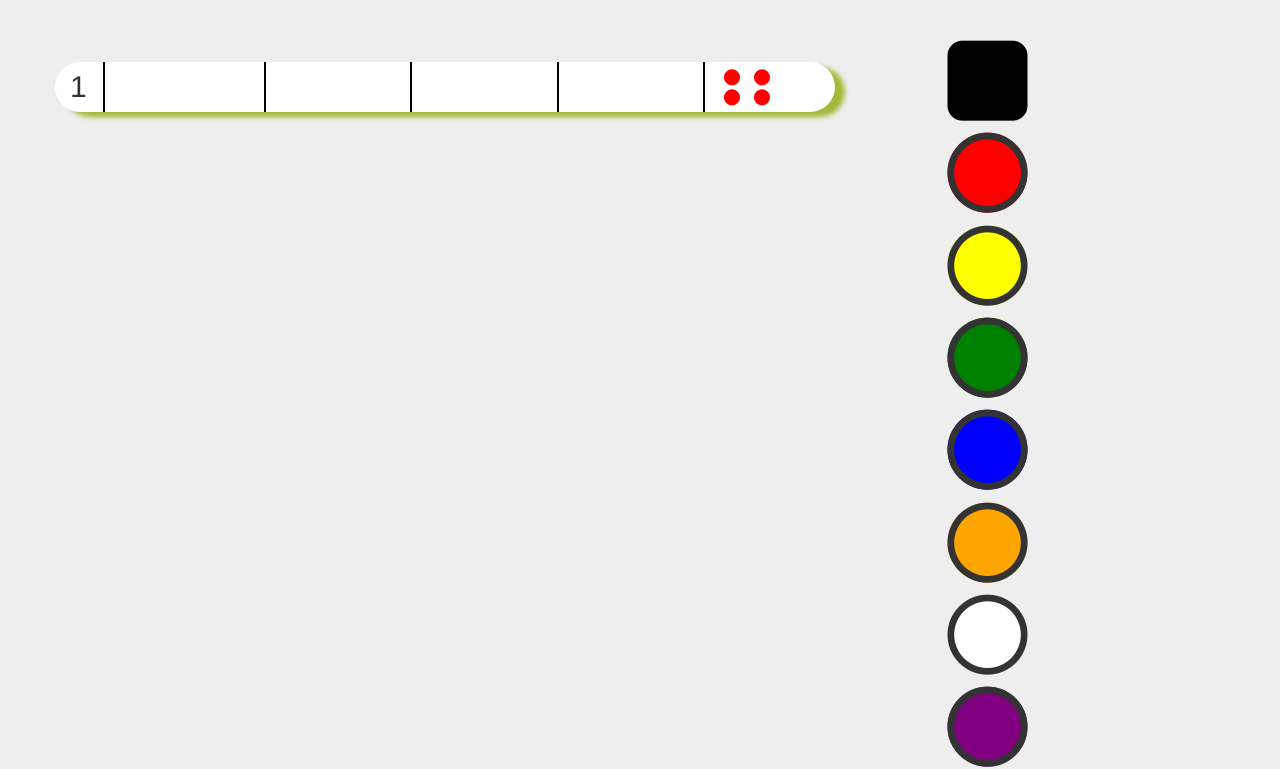
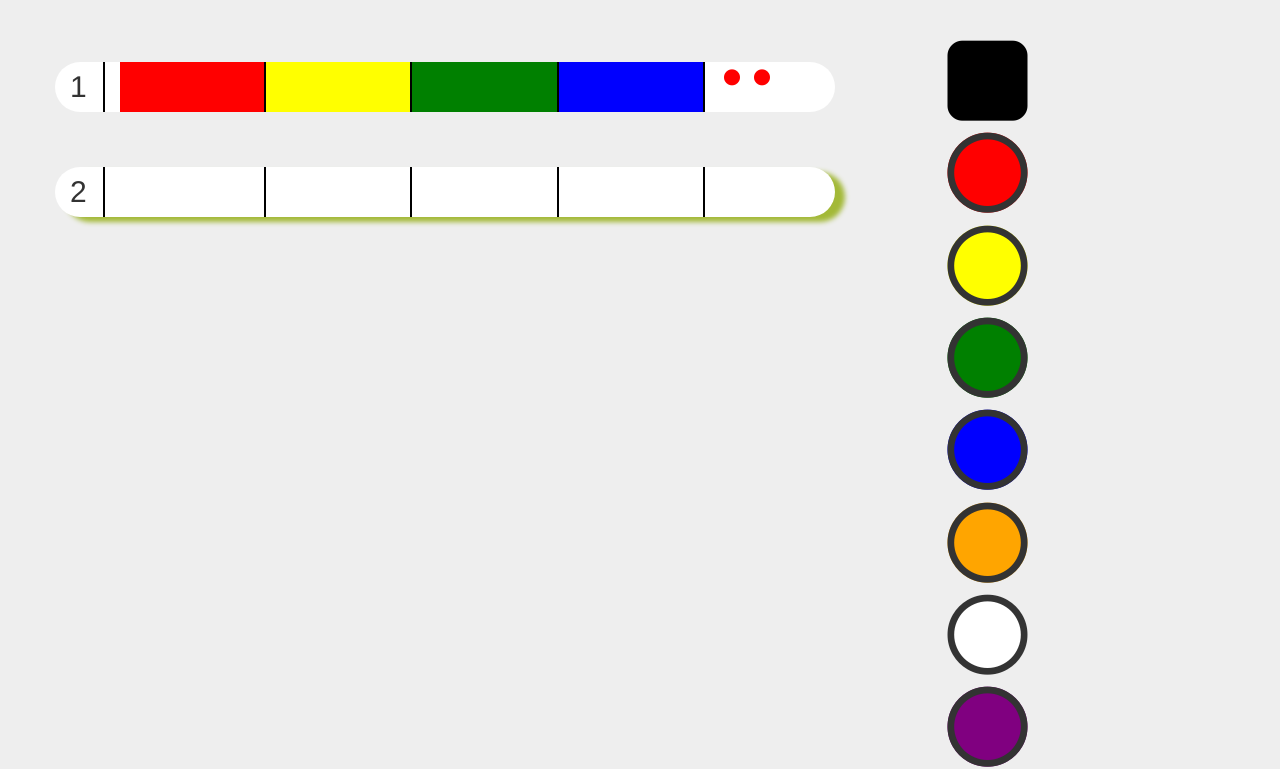
Before and after one commit to IT-2016/javascript, a plain HTML site: page TP/Mastermind/index.html in a window 1280 px wide. Shown: the part 53-822 px from the top of the page. Drawn offline with nearby package versions, Linux system fonts and the light colour scheme; some icons are missing.

Commit message:
Update index.html

```diff
--- a/TP/Mastermind/index.html
+++ b/TP/Mastermind/index.html
@@ -101,16 +101,16 @@
 	<div class="container">
 		<div class="row">
 			<div id="board" class="col-xs-8">
-				<div id="row-1" class="row active">
+				<div id="row-1" class="row">
 					<div class="col-xs-1 number">
 						<h2>1</h2>
 					</div>
 					<div class="col-xs-9">
 						<div class="row">
-							<div class="col-xs-3 box"></div>
-							<div class="col-xs-3 box"></div>
-							<div class="col-xs-3 box"></div>
-							<div class="col-xs-3 box"></div>
+							<div class="col-xs-3 box" style="background-color:red;"></div>
+							<div class="col-xs-3 box" style="background-color:yellow;"></div>
+							<div class="col-xs-3 box" style="background-color:green;"></div>
+							<div class="col-xs-3 box" style="background-color:blue;"></div>
 						</div>
 					</div>
 					<div class="col-xs-2">
@@ -124,10 +124,41 @@
 						</div>
 						<div class="row">
 							<div class="col-xs-1 valid">
-								<i class="fa fa-circle fa-fw fa-lg" style="color:red;"></i>
+
 							</div>
 							<div class="col-xs-1 valid">
-								<i class="fa fa-circle fa-fw fa-lg" style="color:red;"></i>
+
+							</div>
+						</div>
+					</div>
+				</div>
+				<div id="row-1" class="row active">
+					<div class="col-xs-1 number">
+						<h2>2</h2>
+					</div>
+					<div class="col-xs-9">
+						<div class="row">
+							<div class="col-xs-3 box"></div>
+							<div class="col-xs-3 box"></div>
+							<div class="col-xs-3 box"></div>
+							<div class="col-xs-3 box"></div>
+						</div>
+					</div>
+					<div class="col-xs-2">
+						<div class="row">
+							<div class="col-xs-1 valid">
+
+							</div>
+							<div class="col-xs-1 valid">
+
+							</div>
+						</div>
+						<div class="row">
+							<div class="col-xs-1 valid">
+
+							</div>
+							<div class="col-xs-1 valid">
+
 							</div>
 						</div>
 					</div>
```
